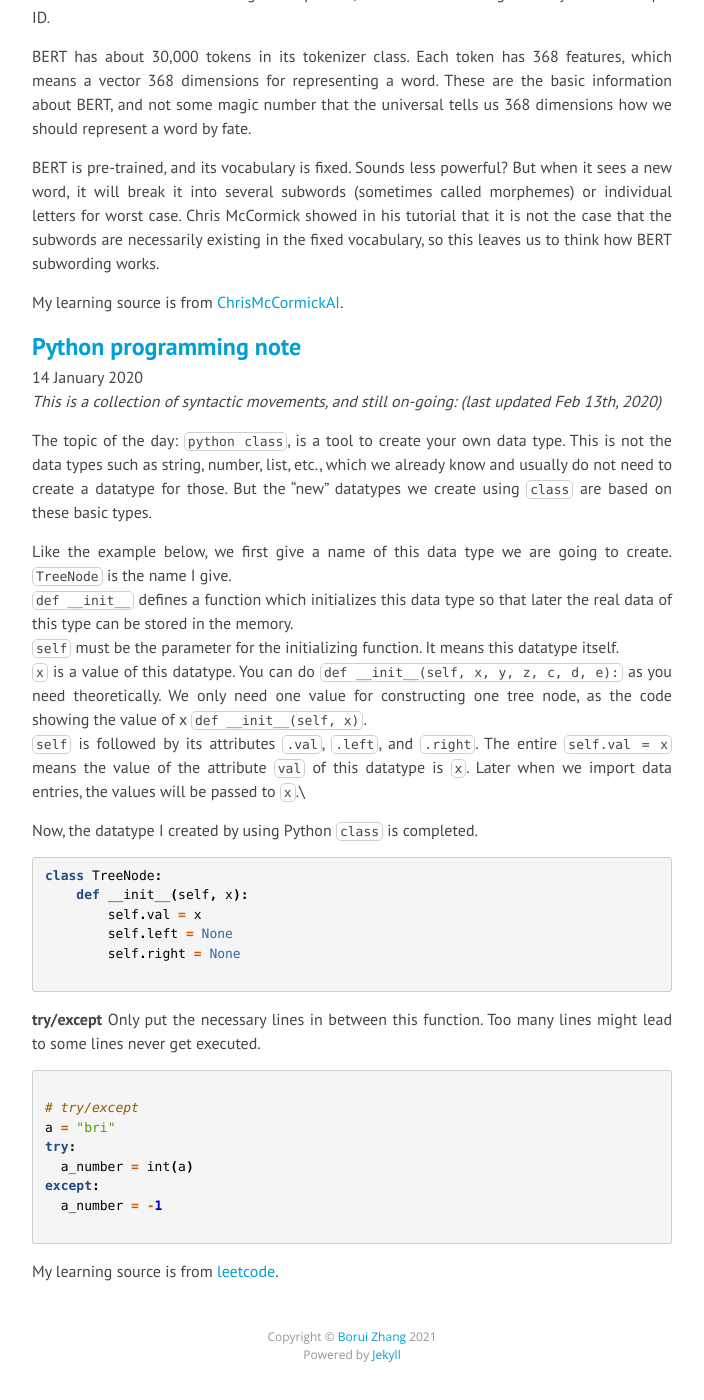
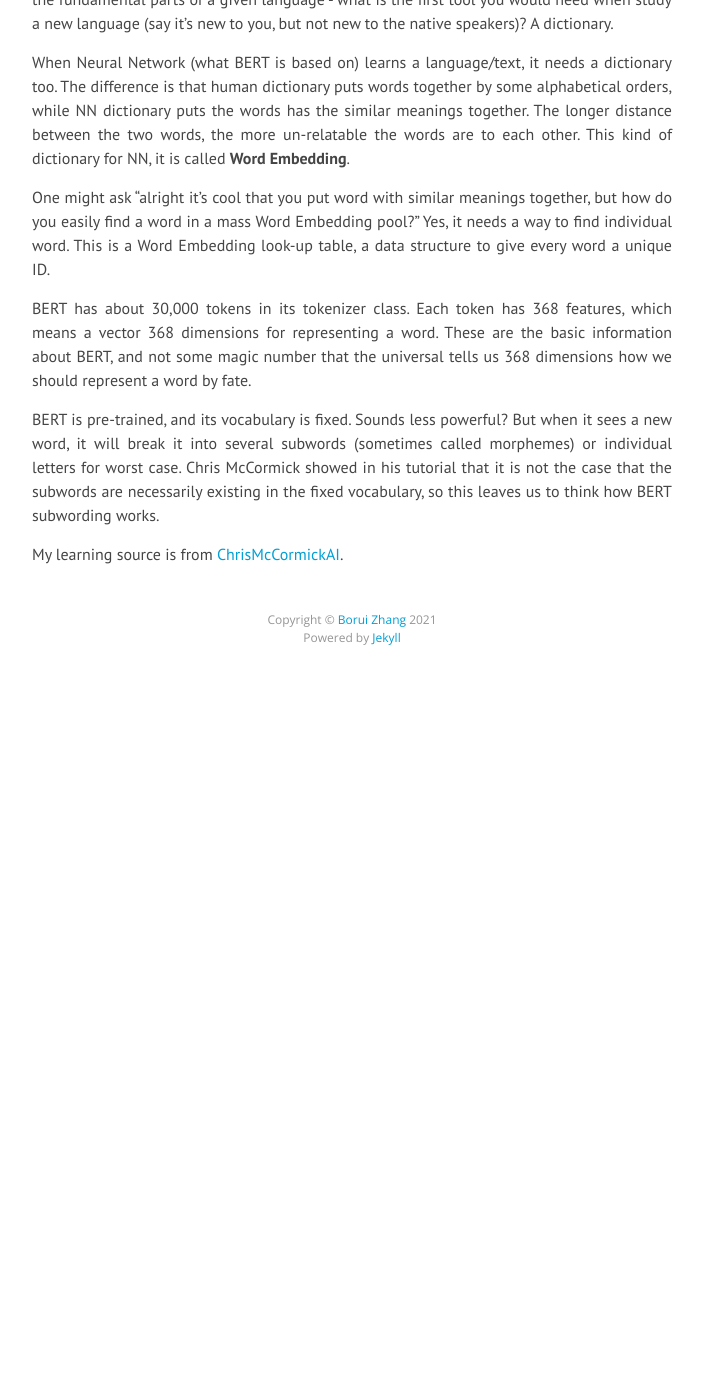
Before and after one commit to boruizhang/brisnotes, a Jekyll site: the page built from index.html, in a window 1280 px wide and 1400 px high, scrolled down 10660 px. Shown: the whole window, without its empty margins (288-992 px from the left). Built offline with Jekyll 4.4.1, drawn with Linux system fonts in a browser that asks for light colours; nearby versions of some CDN libraries; after the commit the page ends 11343 px from its top, so only the background shows below that; some of the changed text lies outside the part shown.

Commit message:
delete duplicated notes

````diff
--- a/_posts/2020-01-13-what-is-a-python-class.md
+++ /dev/null
@@ -1,47 +0,0 @@
----
-layout: post
-title:  "Python programming note"
-date:   2020-01-13 23:51:08 -0500
-categories: jekyll update
----
-
-*This is a collection of syntactic movements, and still on-going: (last updated Feb 13th, 2020)*
-
-The topic of the day: `python class`, is a tool to create your own data type. This is not the data types such as string, number, list, etc., which we already know and usually do not need to create a datatype for those. But the "new" datatypes we create using `class` are based on these basic types.
-
-Like the example below, we first give a name of this data type we are going to create. `TreeNode` is the name I give.\
-`def __init__` defines a function which initializes this data type so that later the real data of this type can be stored in the memory.\
-`self` must be the parameter for the initializing function. It means this datatype itself.\
-`x` is a value of this datatype. You can do `def __init__(self, x, y, z, c, d, e):` as you need theoretically. We only need one value for constructing one tree node, as the code showing the value of x `def __init__(self, x)`.\
-`self` is followed by its attributes `.val`, `.left`, and `.right`. The entire `self.val = x` means the value of the attribute `val` of this datatype is `x`. Later when we import data entries, the values will be passed to `x`.\
-
-Now, the datatype I created by using Python `class` is completed.
-
-```python
-class TreeNode:
-    def __init__(self, x):
-        self.val = x
-        self.left = None
-        self.right = None
-
-```
-**try/except** Only put the necessary lines in between this function. Too many lines might lead to some lines never get executed.
-
-
-```python
-
-# try/except
-a = "bri"
-try:
-  a_number = int(a)
-except:
-  a_number = -1
-
-```
-
-
-
-
-My learning source is from [leetcode].
-
-[leetcode]: https://leetcode.com/
--- a/_posts/2020-01-17-represent-trees-using-list-and-tree-structure.md
+++ b/_posts/2020-01-17-represent-trees-using-list-and-tree-structure.md
@@ -57,6 +57,20 @@ The tricky part to understand this here is that value of each node seems to be t
 
 A4: `ans.left = self.mergeTrees(t1.left, t2.left)` namely the most beautiful part of the code - a short statement does large work. Be careful when write recursive to construct something, don't forget to add the **self** before the name of the function. Because the *mergeTree* here is designed as a method function under a [python class]. In contrast to a function written outside of a class, it will not need a self.
 
+**try/except** Only put the necessary lines in between this function. Too many lines might lead to some lines never get executed.
+
+
+```python
+
+# try/except
+a = "bri"
+try:
+  a_number = int(a)
+except:
+  a_number = -1
+
+```
+
 My learning source is from [leetcode].
 
 [leetcode]: https://leetcode.com/
````
Also changed, not shown: _posts/2021-04-19-panda.md (+1 -1 lines).
